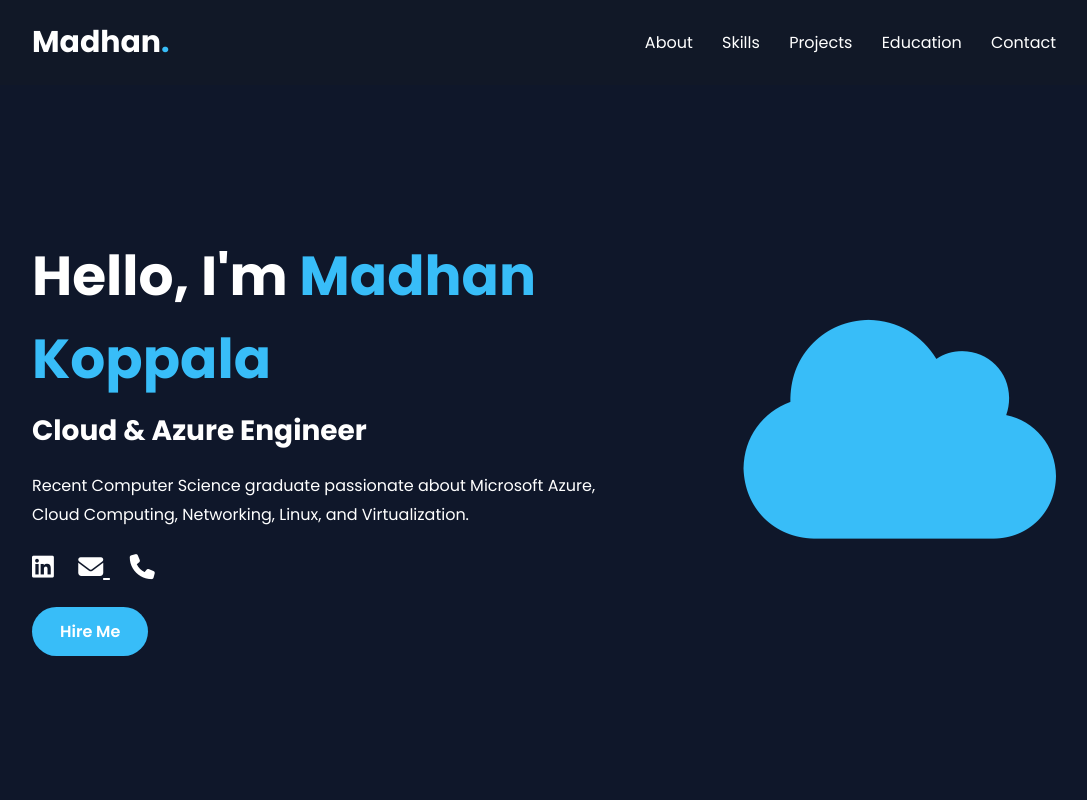
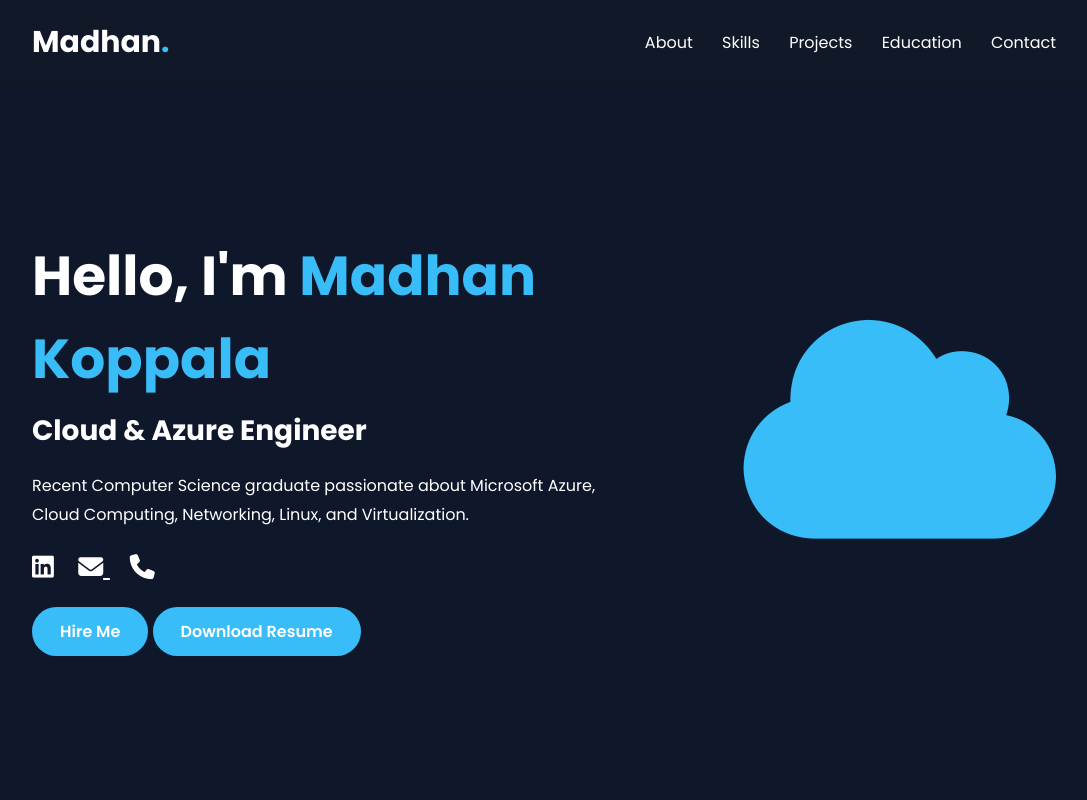
Before and after one commit to koppolamadhan-debug/azure_new_portfolio, a plain HTML site: page index.html in a window 1280 px wide. Shown: the top 800 px of the page, without its empty margins (96-1183 px from the left). Drawn offline with Linux system fonts and the light colour scheme.

Commit message:
Update index.html

```diff
--- a/index.html
+++ b/index.html
@@ -49,6 +49,9 @@
         </div>
 
         <a href="#contact" class="btn">Hire Me</a>
+        <a href="c:\Users\Naseer\Downloads\Madhan_CV.pdf.pdf" download class="btn">
+    Download Resume
+</a>
     </div>
 
     <div class="hero-image">
```
